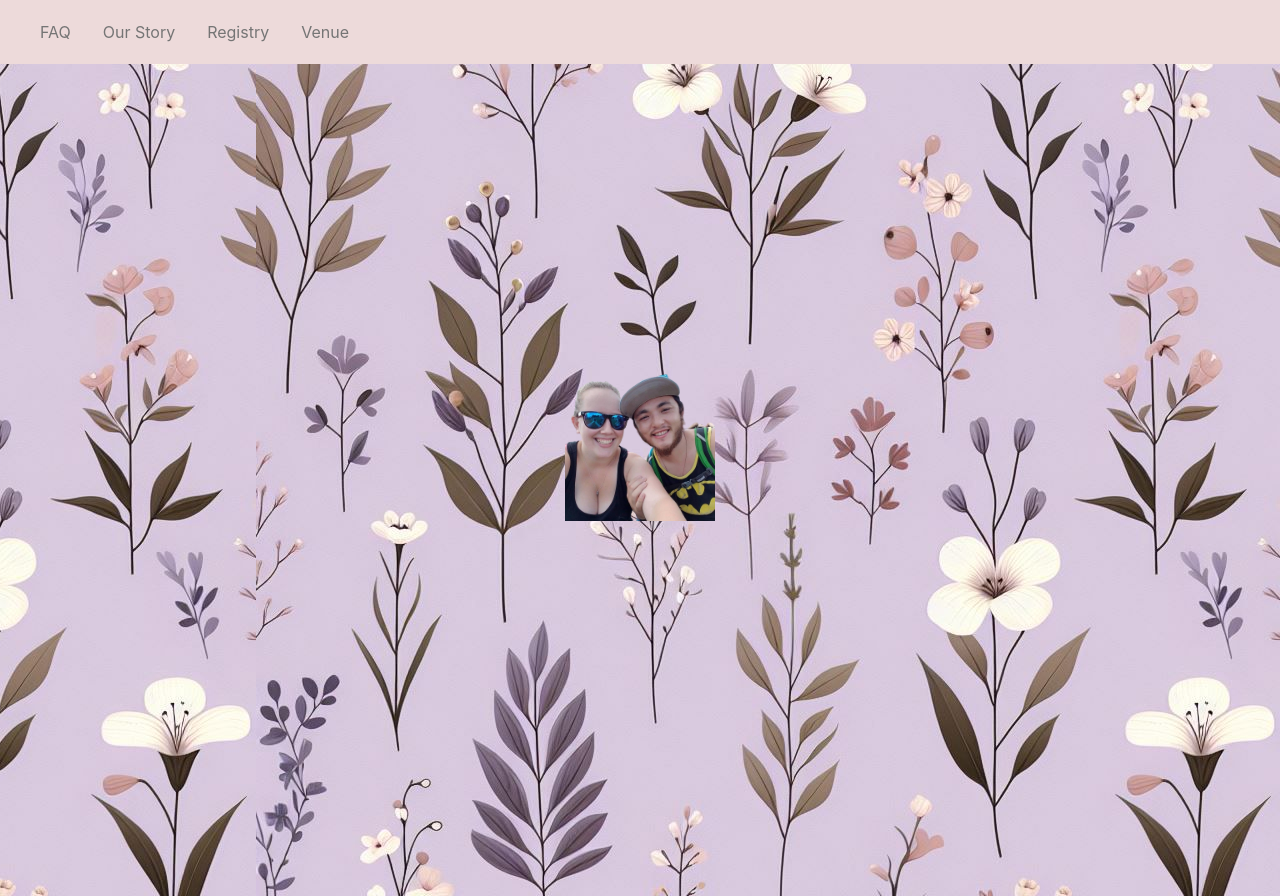
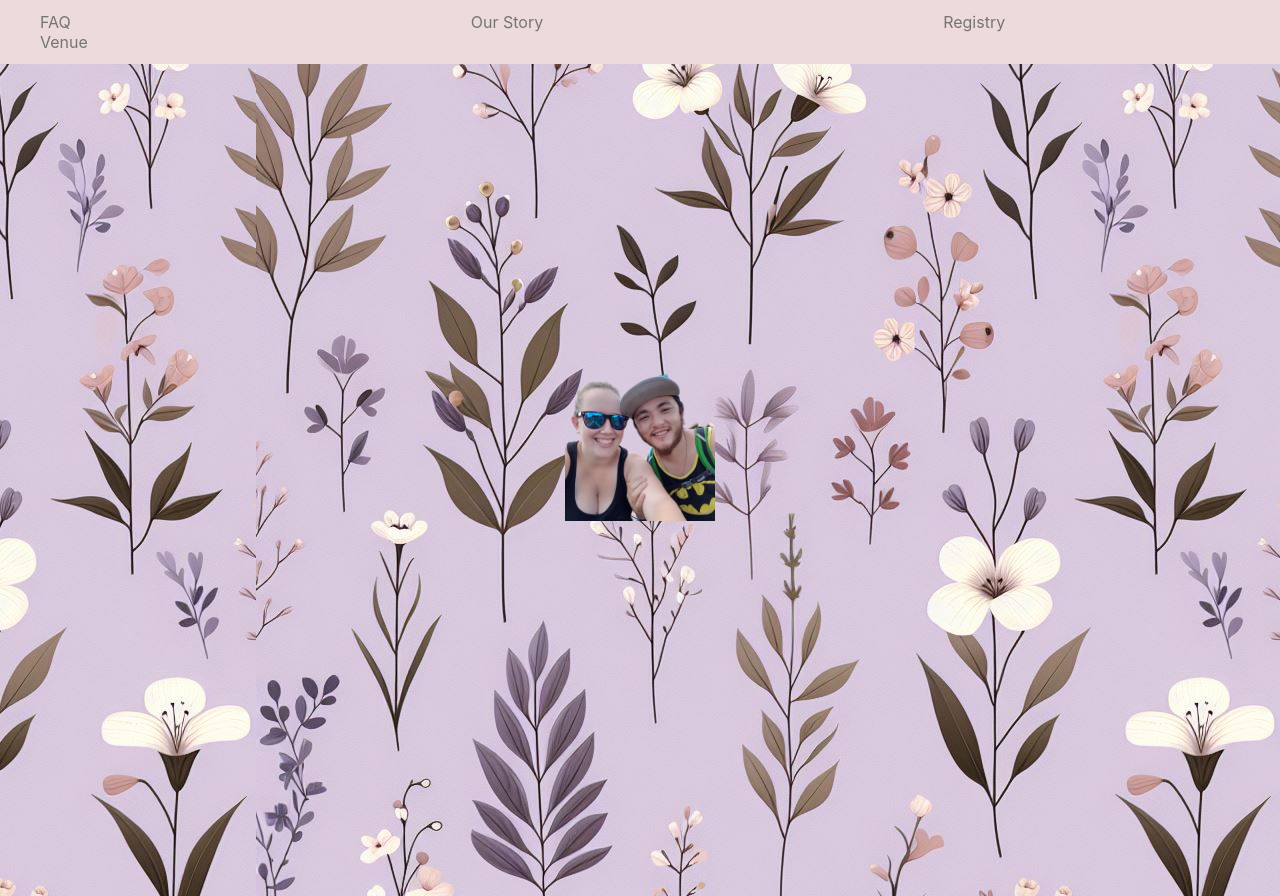
Before and after one commit to karlagoo/wedding-website, a React (Create React App) app: page /home in a window 1280 px wide. Built offline with nearby package versions, Linux system fonts and the light colour scheme.

Commit message:
center nav content

```diff
--- a/src/components/home/Home.jsx
+++ b/src/components/home/Home.jsx
@@ -7,9 +7,7 @@ function Home() {
 
   return (
     <div>
-      <header className="header">
         <Navbar/>
-      </header>
       <div>
         <img className='home_image' src={Homepic} alt="" />
       </div>
--- a/src/components/home/home.css
+++ b/src/components/home/home.css
@@ -3,6 +3,7 @@
   position: fixed;
   top: 0;
   left: 0;
+
 }
 
 
--- a/src/components/navbar/navbar.css
+++ b/src/components/navbar/navbar.css
@@ -12,6 +12,7 @@
   justify-content: space-between;
   align-items: center;
   column-gap: 1rem;
+  justify-content: center;
 }
 
 .nav_toggle {
@@ -21,7 +22,7 @@
 
 .nav_list {
   display: flex;
-  column-gap: 2rem;
+  column-gap: 25rem;
 }
 
 .nav_close, .nav_toggle {
@@ -48,9 +49,9 @@
     margin: 0 0 var(--header-height) 0;
   }
 
-  .section {
+  /* .section {
     padding: 2rem 0 4rem;
-  }
+  } */
 
   .section__subtitle {
     margin-bottom: var(--mb-3);
@@ -60,5 +61,6 @@
 @media all and (max-width: 430px) {
   .nav_list {
     display: block;
+    column-gap: 2rem;
   }
 }
```
